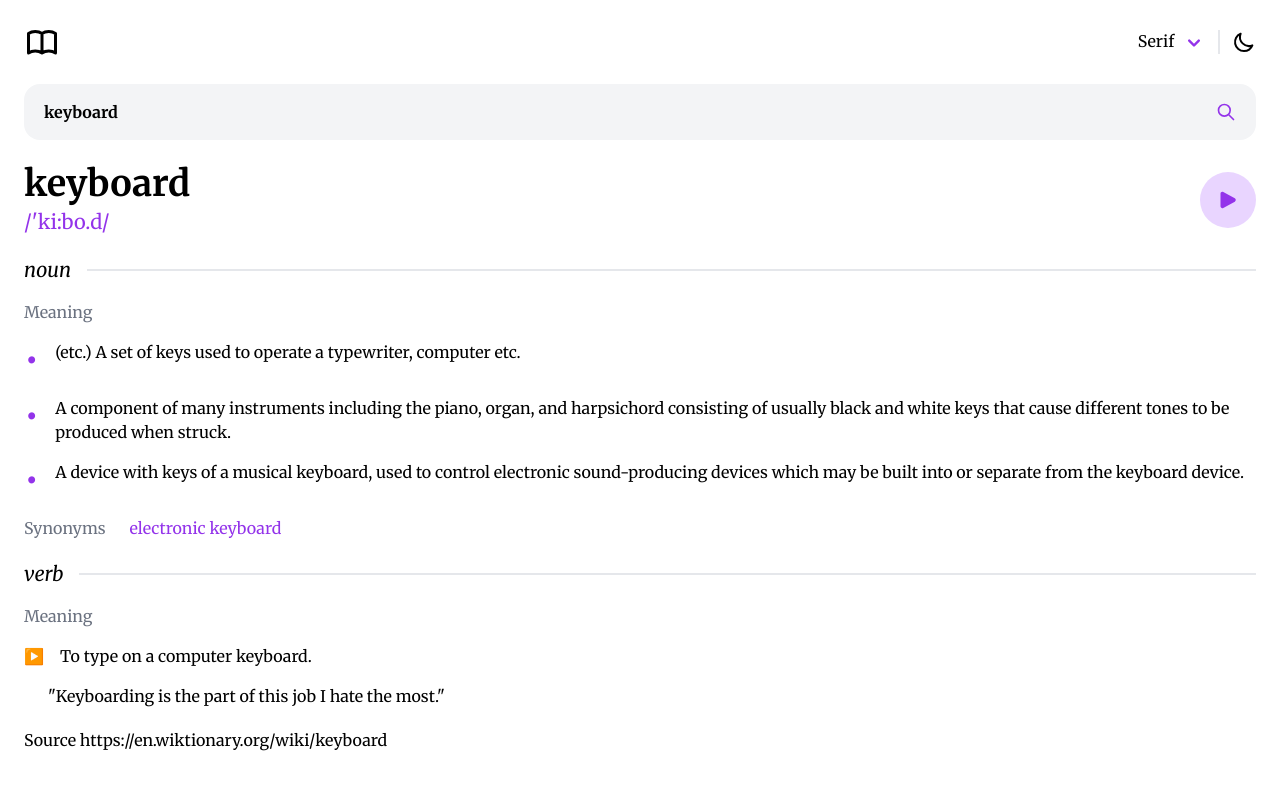
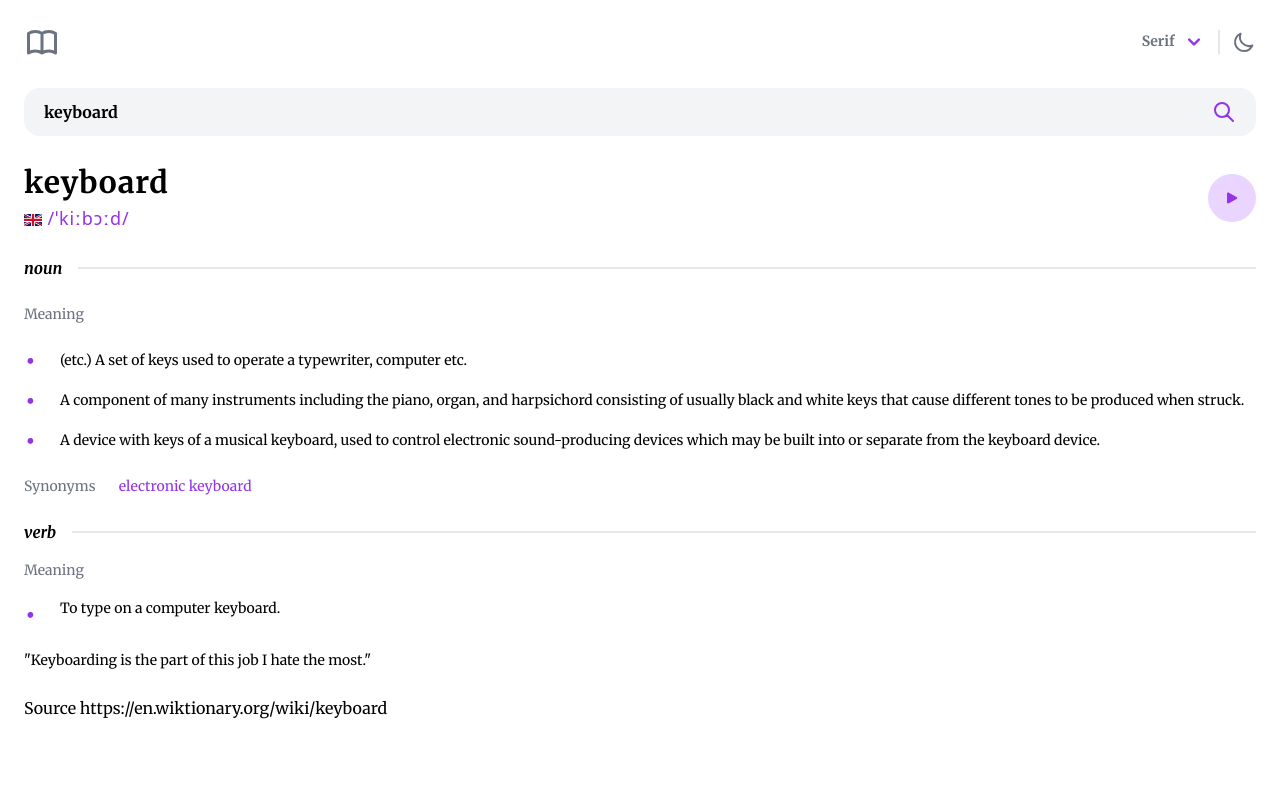
Before and after one commit to nightmir3/dictionary-app, a React (Vite) app: page / in a window 1280 px wide. Shown: the top 790 px of the page. Built offline with nearby package versions, Linux system fonts and the light colour scheme.

Commit message:
Style: adjusted typography to make it more similar to design

```diff
--- a/package.json
+++ b/package.json
@@ -9,6 +9,7 @@
     "preview": "vite preview"
   },
   "dependencies": {
+    "country-flag-icons": "^1.5.7",
     "react": "^18.2.0",
     "react-dom": "^18.2.0",
     "react-icons": "^4.8.0"
--- a/src/App.jsx
+++ b/src/App.jsx
@@ -10,7 +10,7 @@ function App () {
 
   return (
     <div
-      className={`${activeFont} dark:text-slate-100 dark:bg-slate-800 container p-6 mx-auto flex flex-col gap-6`}
+      className={`${activeFont} dark:text-slate-100 dark:bg-slate-800 container p-6 mx-auto flex flex-col gap-7`}
     >
       <Header />
       <SearchBar />
--- a/src/components/Header.jsx
+++ b/src/components/Header.jsx
@@ -3,14 +3,15 @@ import { HiOutlineBookOpen, HiOutlineMoon, HiOutlineSun, HiChevronDown } from 'r
 
 function Header () {
   return (
-    <div className='flex justify-between'>
+    <div className='flex justify-between text-gray-500'>
       <div><HiOutlineBookOpen className='text-4xl' /></div>
       <div className='flex gap-3 divide-x-2 items-center'>
-        <span>Serif <HiChevronDown className='text-purple-600 text-2xl ml-1 inline' /></span>
+        <span className='text-sm font-bold'>Serif <HiChevronDown className='text-purple-600 text-2xl ml-1 inline' /></span>
         <span className='pl-3'><HiOutlineMoon className='text-2xl' /></span>
       </div>
     </div>
   )
 }
 
+
 export default Header
--- a/src/components/ResultsPane.jsx
+++ b/src/components/ResultsPane.jsx
@@ -1,61 +1,66 @@
 import React from 'react'
 import { HiPlay, HiChevronRight } from 'react-icons/hi2'
+import { US, GB } from 'country-flag-icons/react/3x2'
 
 function ResultsPane () {
   return (
-    <div className='flex flex-col gap-5'>
-      <main className='flex justify-between items-center'>
-        <div>
+    <div className='flex flex-col gap-6'>
+      <main className='flex items-center justify-between'>
+        <div className='flex flex-col'>
           <h1
-            className='text-4xl font-bold mb-1'
+            className='mb-1 text-3xl font-bold tracking-wide'
           > keyboard
           </h1>
           <p
-            className='text-purple-600 text-xl'
-          >/'ki:bo.d/
+            className='font-sans text-lg tracking-wider text-purple-600'
+          ><GB className='inline h-3' /> /ˈkiːbɔːd/
           </p>
+          {/* <p
+            className='font-sans text-lg tracking-wider text-purple-600'
+          ><US className='inline h-4' /> /ˈkiˌbɔrd/
+          </p> */}
         </div>
         <div className='bg-gray-200 p-4 aspect-square rounded-[50%] text-purple-600 bg-purple-200'>
-          <HiPlay className='text-2xl' />
+          <HiPlay className='text-md' />
         </div>
       </main>
       {/* definitions */}
-      <section className='flex flex-col gap-4'>
+      <section className='flex flex-col gap-6'>
         <h2
-          className='flex gap-4 text-xl italic w-full items-center'
+          className='flex items-center w-full gap-4 italic font-bold text-l'
         > noun
           <span className='h-0.5 bg-gray-200 w-full' />
         </h2>
-        <h3 className='text-md text-gray-500'>Meaning</h3>
+        <h3 className='text-sm text-gray-500'>Meaning</h3>
         <dl
           className='flex flex-col gap-4
           [&>dd]:before:content-["•"]
-          [&>dd]:before:text-purple-600 [&>dd]:before:text-4xl [&>dd]:before:pt-[-10px]'
+          [&>dd]:before:text-purple-600 [&>dd]:before:text-3xl [&>dd]:before:w-5 [&>dd]:before:leading-6'
         >
-          <dd className='flex gap-4'>(etc.) A set of keys used to operate a typewriter, computer etc.
+          <dd className='flex gap-4 text-sm leading-6'>(etc.) A set of keys used to operate a typewriter, computer etc.
           </dd>
-          <dd className='flex gap-4'>A component of many instruments including the piano, organ, and harpsichord consisting of usually black and white keys that cause different tones to be produced when struck.
+          <dd className='flex gap-4 text-sm leading-6'>A component of many instruments including the piano, organ, and harpsichord consisting of usually black and white keys that cause different tones to be produced when struck.
           </dd>
-          <dd className='flex gap-4'>A device with keys of a musical keyboard, used to control electronic sound-producing devices which may be built into or separate from the keyboard device.
+          <dd className='flex gap-4 text-sm leading-6'>A device with keys of a musical keyboard, used to control electronic sound-producing devices which may be built into or separate from the keyboard device.
           </dd>
         </dl>
-        <h3 className='text-md text-gray-500'>Synonyms <span className='ml-5 text-purple-600 bold'>electronic keyboard</span></h3>
+        <h3 className='text-sm text-gray-500'>Synonyms <span className='ml-5 text-purple-600 bold'>electronic keyboard</span></h3>
       </section>
       <section className='flex flex-col gap-4'>
         <h2
-          className='flex gap-4 text-xl italic w-full items-center'
+          className='flex items-center w-full gap-4 italic font-bold text-l'
         > verb
           <span className='h-0.5 bg-gray-200 w-full' />
         </h2>
-        <h3 className='text-md text-gray-500'>Meaning</h3>
-        <dl className='flex flex-col gap-4 [&>p]:before:content-[""]
-          [&>dd]:before:content-["▶️"]
-          [&>dd]:before:text-purple-600'
+        <h3 className='text-sm text-gray-500'>Meaning</h3>
+        <dl className='flex flex-col gap-4
+          [&>dd]:before:content-["•"]
+          [&>dd]:before:text-purple-600 [&>dd]:before:text-3xl [&>dd]:before:w-5'
         >
-          <dd className='flex gap-4'>
+          <dd className='flex gap-4 text-sm leading-6'>
             To type on a computer keyboard.
           </dd>
-          <p className='flex gap-6'>"Keyboarding is the part of this job I hate the most."</p>
+          <p className='flex gap-4 text-sm leading-6'>"Keyboarding is the part of this job I hate the most."</p>
         </dl>
       </section>
       <section>
--- a/src/components/SearchBar.jsx
+++ b/src/components/SearchBar.jsx
@@ -5,7 +5,7 @@ function SearchBar () {
   const searchInput = React.useId()
   return (
     <form
-      className='bg-gray-100 p-4 px-5 rounded-2xl w-full flex gap-4'
+      className='bg-gray-100 py-3 px-5 rounded-2xl w-full flex gap-4'
     >
       <label
         className='sr-only'
@@ -20,7 +20,7 @@ function SearchBar () {
       />
       <button
         type='submit'
-      ><HiOutlineSearch className='text-purple-600 text-xl' />
+      ><HiOutlineSearch className='text-purple-600 text-2xl' />
       </button>
     </form>
   )
--- a/tailwind.config.cjs
+++ b/tailwind.config.cjs
@@ -8,7 +8,8 @@ module.exports = {
   ],
   theme: {
     fontFamily: {
-      serif: ['Merriweather', 'serif']
+      serif: ['Merriweather', 'serif'],
+      sans: ['system-ui', 'sans-serif']
     },
     extend: {}
   },
```
Also changed, not shown: 1 other file (tests, documents, lock files or other folders).
